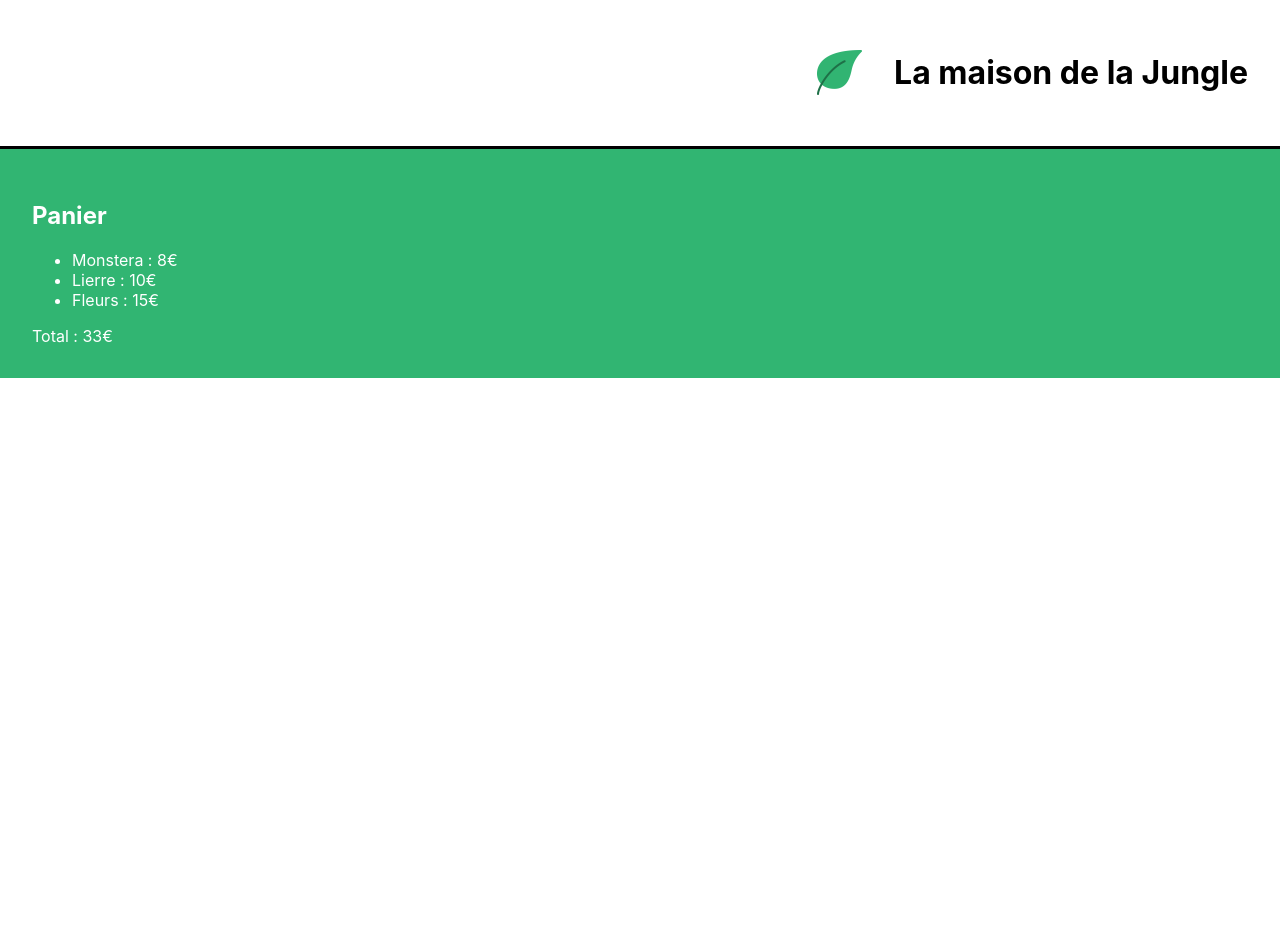
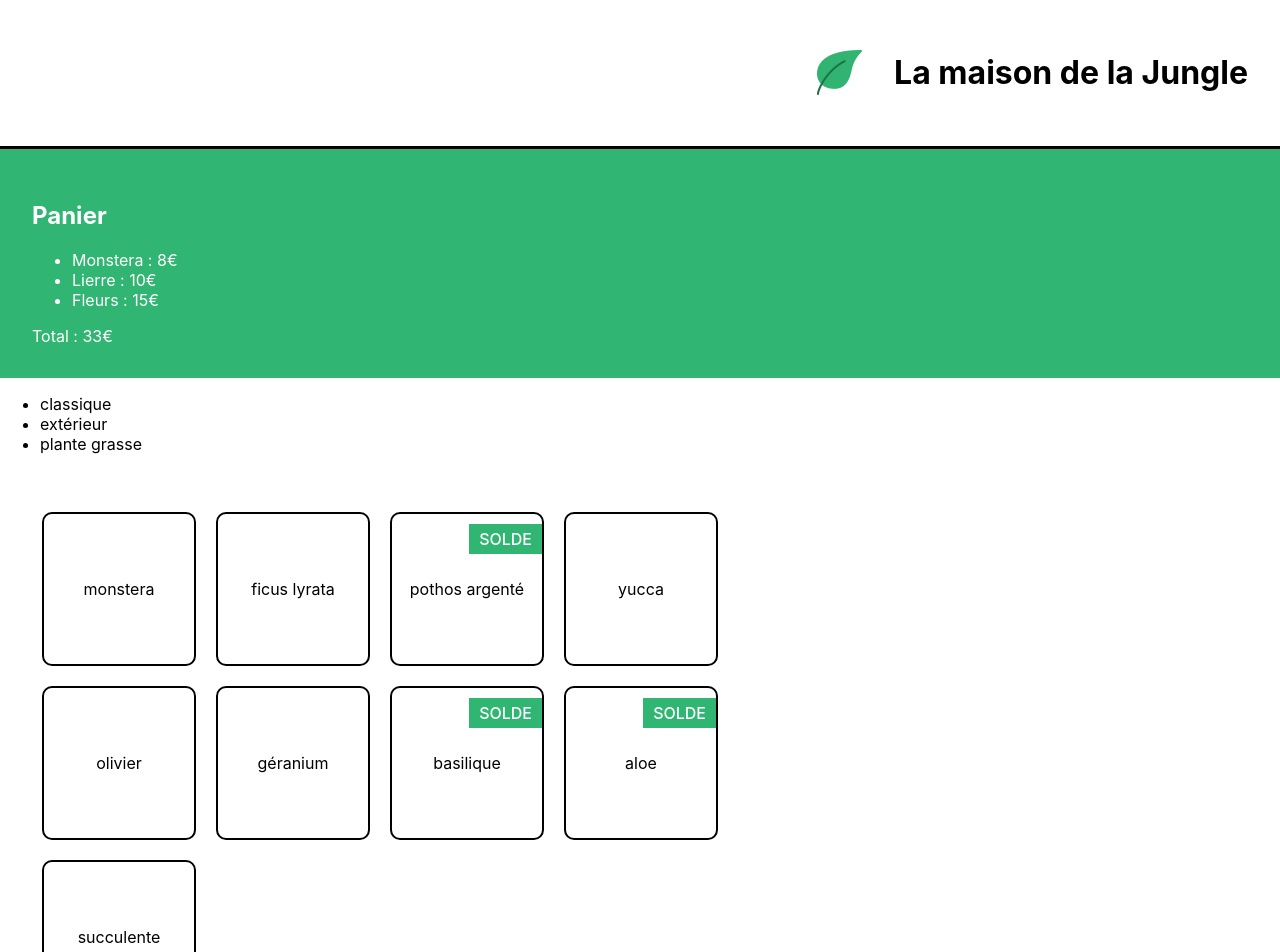
Before and after one commit to QuentinCAVIN/La-maison-de-la-Jungle, a React (Create React App) app: page / in a window 1280 px wide. Shown: the top 952 px of the page. Before the commit the page ends 800 px from the top, so only its background shows below. Built offline with nearby package versions, Linux system fonts and the light colour scheme.

Commit message:
Ajout composant à partir d'une liste de données

```diff
--- a/src/components/App.js
+++ b/src/components/App.js
@@ -1,13 +1,23 @@
 import Banner from "./Banner";
 import Cart from "./Cart";
+import ShoppingList from "./ShoppingList";
 
 function App() {
   return (
-          <div>
-            <Banner />
-            <Cart />
-          </div>
-    )
+    <div>
+      <Banner />
+      <Cart />
+      <ShoppingList />
+    </div>
+  );
 }
 
+// on peut également l'écrire avec une fonction fléchée :
+/*const App = () => (
+  <div>
+    <Banner />
+    <Cart />
+  </div>
+);*/
+
 export default App;
--- /dev/null
+++ b/src/components/ShoppingList.js
@@ -0,0 +1,80 @@
+import { plantList } from "../datas/plantList";
+import "../styles/ShoppingList.css";
+
+function ShoppingList() {
+  // On récupére toutes les catégories dans une liste
+  const categories = plantList.map((plant) => plant.category);
+  // On filtre cette liste pour garder uniquement un élément
+  const categoriesUnique = plantList
+    .map((plant) => plant.category)
+    .filter(
+      (category, i) => categories.indexOf(category) === i //IndexOf renvoie l'index du premier (category) rencontré
+    );
+
+  return (
+    <div>
+      <ul>
+        {categoriesUnique.map((category) => (
+          <li key={`${category}`}> {category} </li>
+        ))}
+      </ul>
+      <ul className="lmj-plant-list">
+        {plantList.map((plant) => (
+          <li key={`${plant.id}`} className="lmj-plant-item">
+            {plant.name}
+            {plant.isSpecialOffer ? (
+              <div className="lmj-sales">SOLDE</div>
+            ) : null}
+          </li>
+        ))}
+      </ul>
+    </div>
+  );
+}
+
+//Solution proposé par le cours :
+
+//.reduce() est utilsié pour extraire les categories de plantes unique
+// l'accumulateur (acc) est un parmatétre qui va pouvoir evoluer a chaque callback de la methode
+/*
+function ShoppingList() {
+	const categories = plantList.reduce(
+		(acc, plant) =>
+            // si la category est déja présente dans l'accumulmateur on renvoi l'accumulateur tell quel avec "acc"
+            // sinon on ajoute  grace à .contact un element au tableau
+			acc.includes(plant.category) ? acc : acc.concat(plant.category),
+		[] // ici l'accumulateur (acc) est initialisé avec un tableau vide
+	)
+
+	return (
+		<div>
+			<ul>
+				{categories.map((cat) => (
+					<li key={cat}>{cat}</li>
+				))}
+			</ul>
+			<ul>
+				{plantList.map((plant) => (
+					<li key={plant.id}>{plant.name}</li>
+				))}
+			</ul>
+		</div>
+	)
+}
+*/
+
+export default ShoppingList;
+
+/*
+
+À partir de cette liste de plantes, vous devrez :
+
+Constituer une nouvelle liste de manière dynamique qui extrait les catégories uniques de plantes (que nous utiliserons également plus tard).
+
+Il existe plusieurs solutions pour créer une liste d'éléments uniques, mais je vous conseille de vous pencher sur la méthode reduce()  ou bienforEach().
+
+Afficher la liste des catégories de plantes au-dessus de la liste des plantes à vendre.
+
+Attention à votre  key !
+
+*/
--- /dev/null
+++ b/src/datas/plantList.js
@@ -0,0 +1,50 @@
+export const plantList = [
+  {
+    name: "monstera",
+    category: "classique",
+    id: "1ed",
+  },
+  {
+    name: "ficus lyrata",
+    category: "classique",
+    id: "2ab",
+  },
+  {
+    name: "pothos argenté",
+    category: "classique",
+    id: "3sd",
+    isSpecialOffer: true,
+  },
+  {
+    name: "yucca",
+    category: "classique",
+    id: "4kk",
+  },
+  {
+    name: "olivier",
+    category: "extérieur",
+    id: "5pl",
+  },
+  {
+    name: "géranium",
+    category: "extérieur",
+    id: "6uo",
+  },
+  {
+    name: "basilique",
+    category: "extérieur",
+    id: "7ie",
+    isSpecialOffer: true,
+  },
+  {
+    name: "aloe",
+    category: "plante grasse",
+    id: "8fp",
+    isSpecialOffer: true,
+  },
+  {
+    name: "succulente",
+    category: "plante grasse",
+    id: "9vn",
+  },
+];
--- /dev/null
+++ b/src/styles/ShoppingList.css
@@ -0,0 +1,30 @@
+.lmj-plant-list {
+	list-style-type: none;
+	padding: 32px;
+	display: flex;
+	flex-wrap: wrap;
+	max-width: 800px;
+}
+
+.lmj-plant-item {
+	border: solid 2px black;
+	border-radius: 10px;
+	height: 150px;
+	width: 150px;
+	margin: 10px;
+	display: flex;
+	align-items: center;
+	justify-content: center;
+	flex-direction: column;
+	position: relative;
+}
+
+.lmj-sales {
+	position: absolute;
+	right: 0px;
+	top: 10px;
+	font-weight: 500;
+	color: white;
+	padding: 5px 10px;
+	background-color: #31b572;
+}
```
